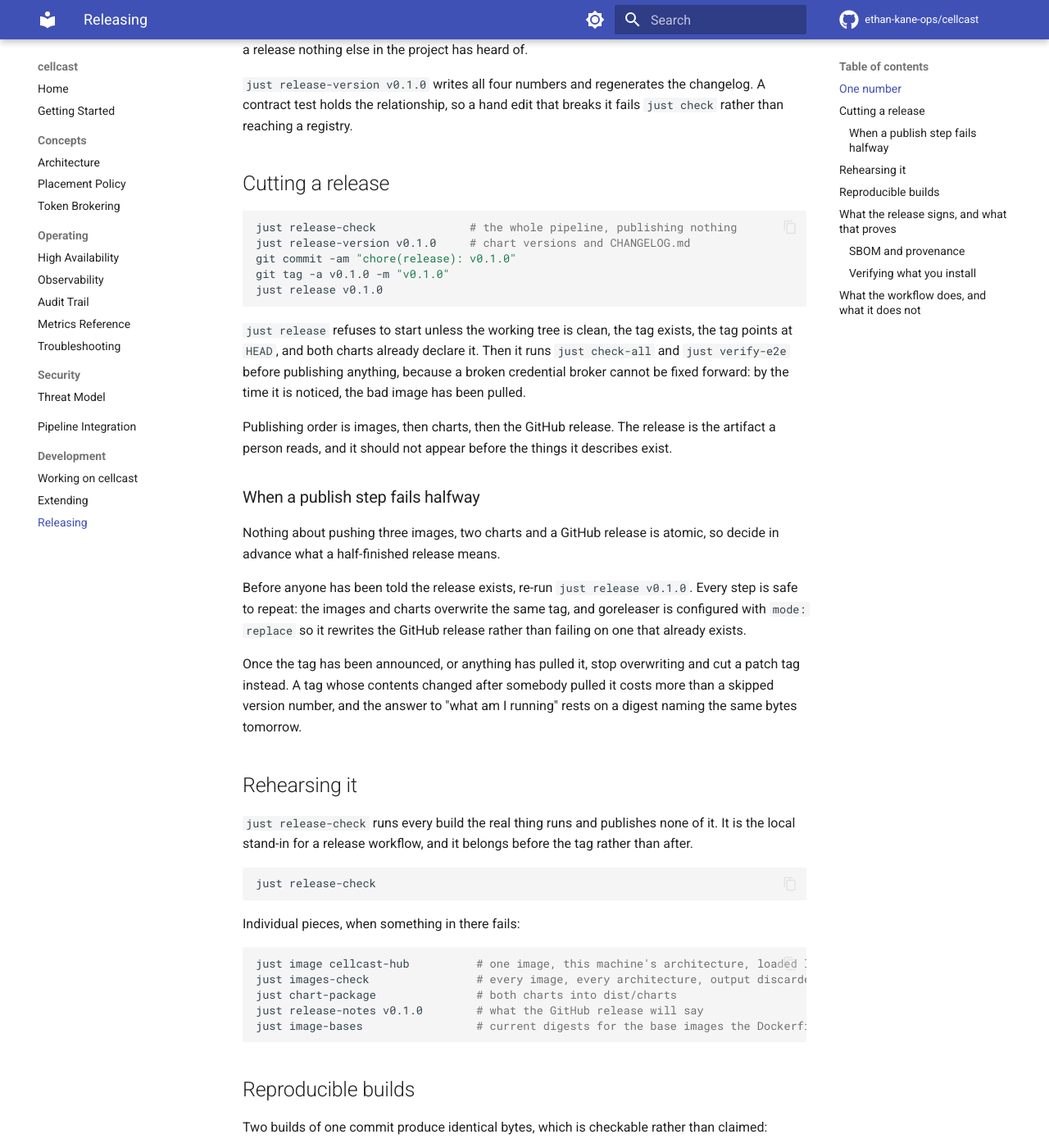
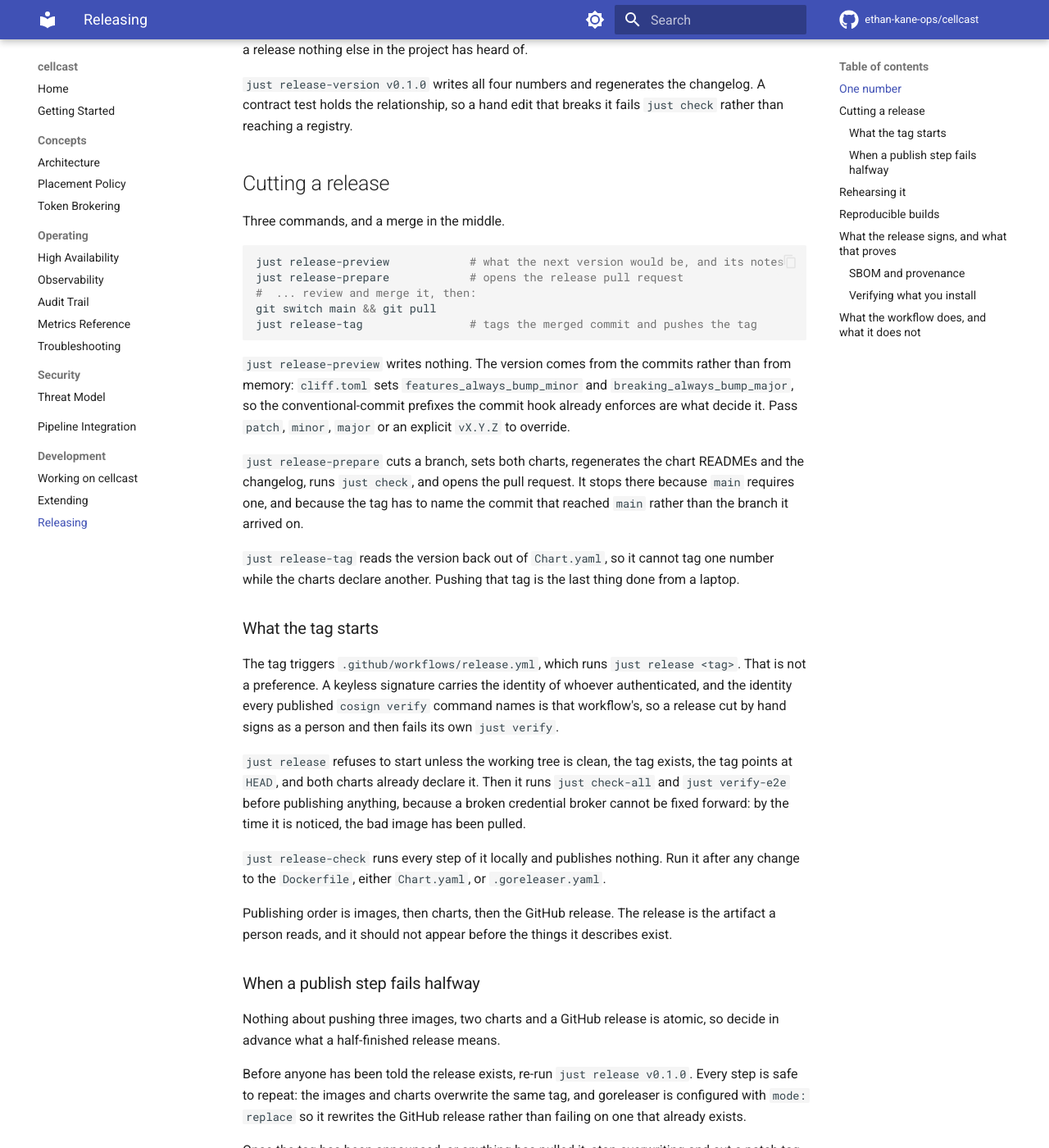
Before and after one commit to ethan-kane-ops/cellcast, an MkDocs documentation site: the page built from docs/releasing.md, in a window 1280 px wide and 1400 px high, scrolled down 1016 px. Shown: the whole window at 82% size. Built offline with MkDocs 1.6.1 and Material for MkDocs 9.7.7, drawn with Linux system fonts in a browser that asks for light colours; comment, search, counter and statistics services are not loaded.

Commit message:
feat(ci): publish the docs site, and drive the release flow from recipes (#28)
- release-preview, release-prepare and release-tag replace the hand-typed
  git sequence; the version comes from the commits and is read back out of
  Chart.yaml at tag time rather than retyped
- release-prepare stops at the pull request, because main requires one and
  the tag has to name the commit that reached it
- docs.yml builds with just docs-build and deploys to Pages from main,
  with the deploy job holding the only pages and id-token grants
- artifacthub-repo.yml moves to the repository root, where Artifact Hub
  looks for it
- README carries CI, e2e, release, Scorecard, licence, docs and Artifact
  Hub badges

````diff
--- /dev/null
+++ b/artifacthub-repo.yml
@@ -0,0 +1,5 @@
+# Artifact Hub repository metadata.
+repositoryID: 60a77d1b-5360-4cdb-bf05-082dc4fbb291
+owners:
+  - name: ethan-kane-ops
+    email: 56138094+ethan-kane-ops@users.noreply.github.com
--- a/docs/releasing.md
+++ b/docs/releasing.md
@@ -41,18 +41,45 @@ check` rather than reaching a registry.
 
 ## Cutting a release
 
+Three commands, and a merge in the middle.
+
 ```bash
-just release-check              # the whole pipeline, publishing nothing
-just release-version v0.1.0     # chart versions and CHANGELOG.md
-git commit -am "chore(release): v0.1.0"
-git tag -a v0.1.0 -m "v0.1.0"
-just release v0.1.0
+just release-preview            # what the next version would be, and its notes
+just release-prepare            # opens the release pull request
+#  ... review and merge it, then:
+git switch main && git pull
+just release-tag                # tags the merged commit and pushes the tag
 ```
+
+`just release-preview` writes nothing. The version comes from the commits rather than
+from memory: `cliff.toml` sets `features_always_bump_minor` and
+`breaking_always_bump_major`, so the conventional-commit prefixes the commit hook already
+enforces are what decide it. Pass `patch`, `minor`, `major` or an explicit `vX.Y.Z` to
+override.
+
+`just release-prepare` cuts a branch, sets both charts, regenerates the chart READMEs and
+the changelog, runs `just check`, and opens the pull request. It stops there because
+`main` requires one, and because the tag has to name the commit that reached `main`
+rather than the branch it arrived on.
+
+`just release-tag` reads the version back out of `Chart.yaml`, so it cannot tag one
+number while the charts declare another. Pushing that tag is the last thing done from a
+laptop.
+
+### What the tag starts
+
+The tag triggers `.github/workflows/release.yml`, which runs `just release <tag>`. That
+is not a preference. A keyless signature carries the identity of whoever authenticated,
+and the identity every published `cosign verify` command names is that workflow's, so a
+release cut by hand signs as a person and then fails its own `just verify`.
 
 `just release` refuses to start unless the working tree is clean, the tag exists, the
 tag points at `HEAD`, and both charts already declare it. Then it runs `just check-all`
 and `just verify-e2e` before publishing anything, because a broken credential broker
 cannot be fixed forward: by the time it is noticed, the bad image has been pulled.
+
+`just release-check` runs every step of it locally and publishes nothing. Run it after
+any change to the `Dockerfile`, either `Chart.yaml`, or `.goreleaser.yaml`.
 
 Publishing order is images, then charts, then the GitHub release. The release is the
 artifact a person reads, and it should not appear before the things it describes exist.
````
Also changed, not shown: README.md (+11 -0 lines), docs/development.md (+1 -0 lines), .mise.toml, 3 other files.
